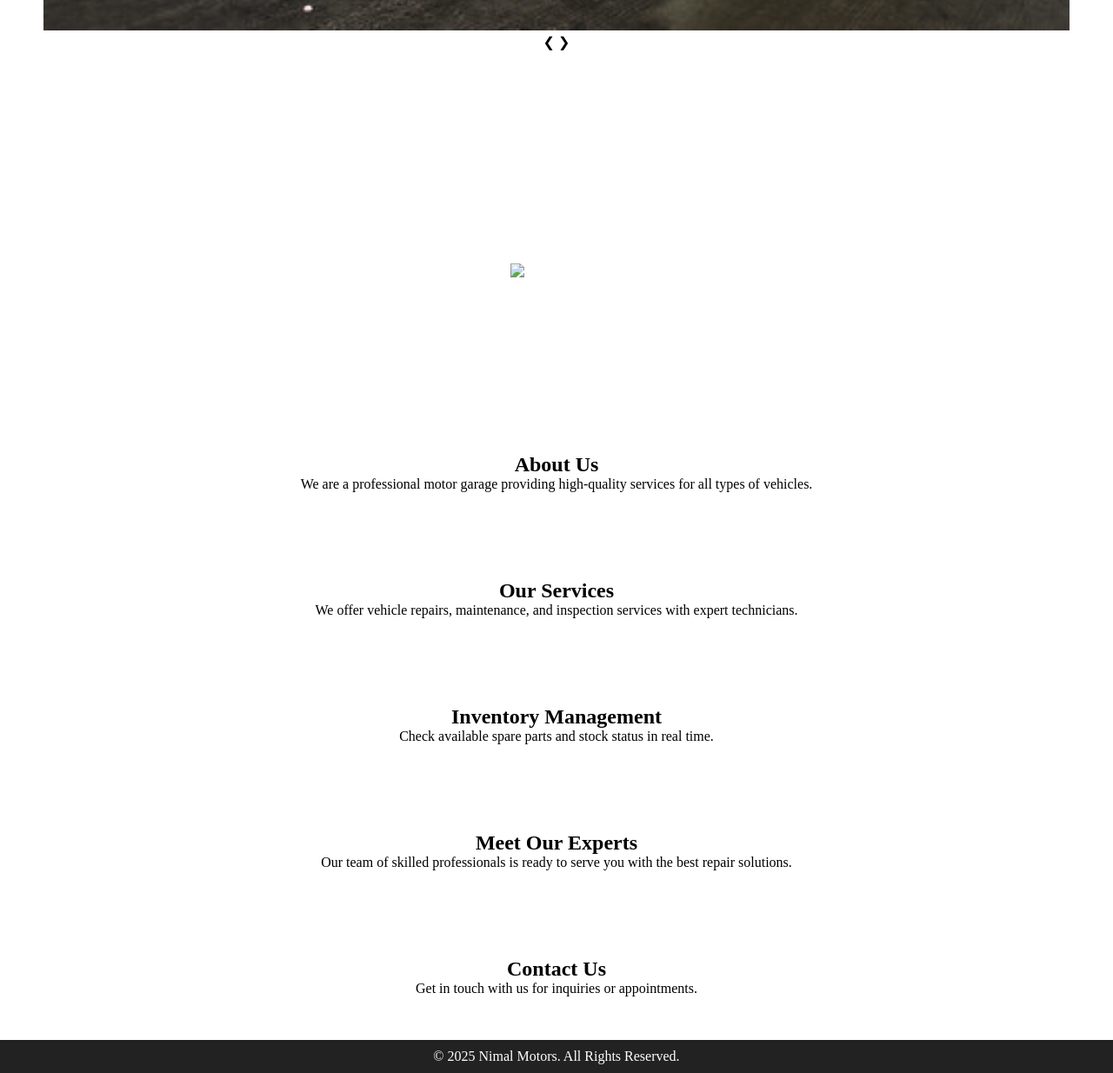
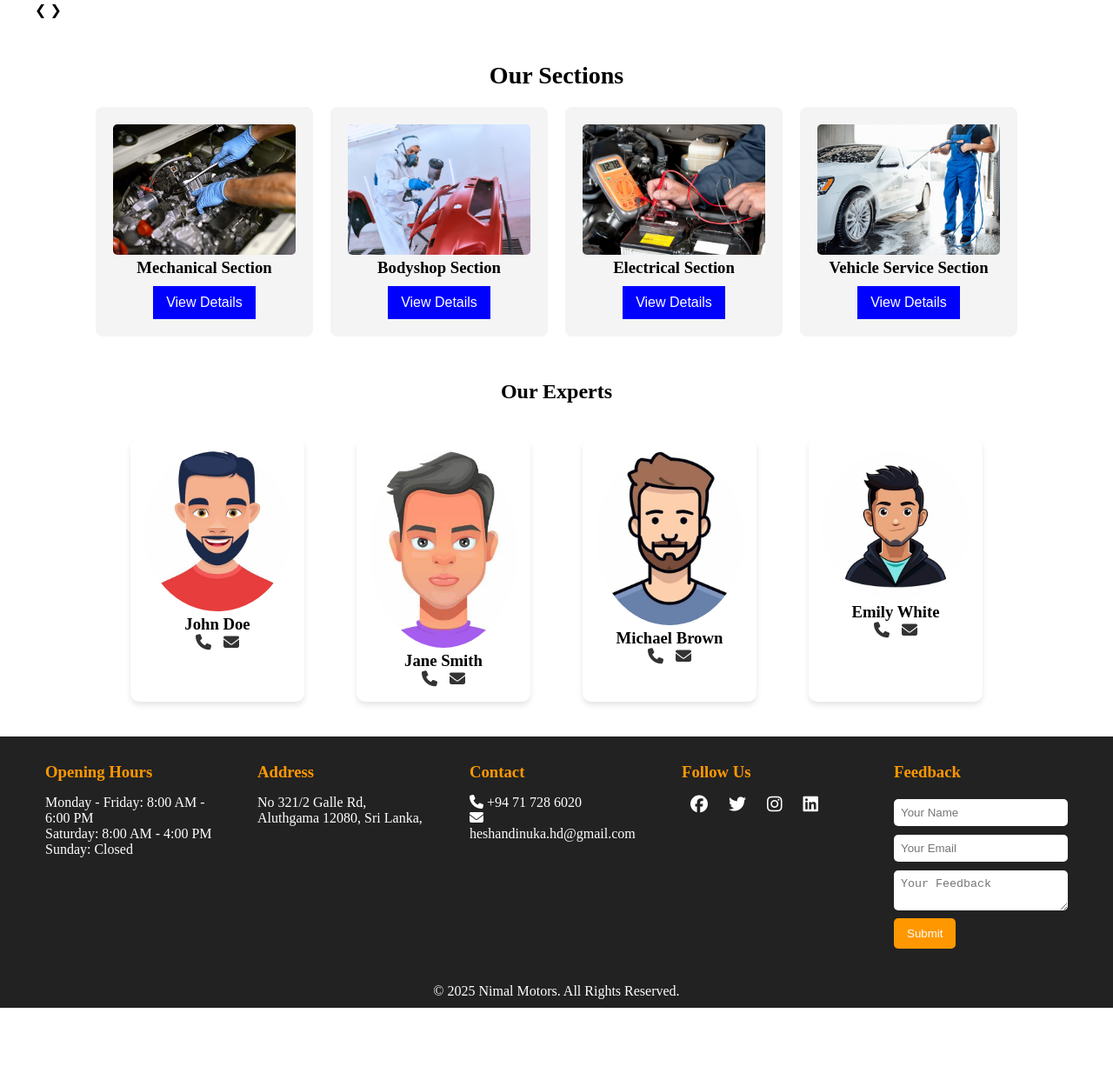
Before and after one commit to VihangiAma/Motor-Workshop-Mangement-System---Prototype-, a plain HTML site: page index.html in a window 1280 px wide. Shown: the part 907-2141 px from the top of the page at 87% size. After the commit the page ends 2066 px from the top, so only its background shows below. Drawn offline with Linux system fonts and the light colour scheme.

Commit message:
complete home page

```diff
--- a/index.css
+++ b/index.css
@@ -107,17 +107,137 @@ nav ul li a:hover {
     object-fit: cover; /* Ensures image covers the area */
 }
 
+.sections {
+    text-align: center;
+    padding: 50px 0;
+}
 
-section {
-    padding: 50px;
+.sections h2 {
+    font-size: 28px;
+    margin-bottom: 20px;
+}
+
+.sections-container {
+    display: flex;
+    justify-content: center;
+    flex-wrap: wrap;
+    gap: 20px;
+}
+
+.section-card {
+    background-color: #f4f4f4;
+    padding: 20px;
+    width: 250px;
+    border-radius: 8px;
     text-align: center;
 }
 
-/* Hero Section */
+.section-card img {
+    width: 100%;
+    height: 150px;
+    object-fit: cover;
+    border-radius: 5px;
+}
+
+.details-btn {
+    margin-top: 10px;
+    padding: 10px 15px;
+    background-color: blue;
+    color: white;
+    border: none;
+    cursor: pointer;
+    font-size: 16px;
+}
+
+/* Experts */
+.experts-container {
+    display: flex;
+    justify-content: center;
+    gap: 60px;
+    padding: 40px;
+}
+.experts h2 {
+    text-align: center;
+}
+
+.expert-card {
+    text-align: center;
+    width: 200px;
+    padding: 15px;
+    border-radius: 10px;
+    box-shadow: 0 4px 6px rgba(0, 0, 0, 0.1);
+}
+
+.expert-card img {
+    width: 100%;
+    border-radius: 50%;
+}
+
+.contact-icons a {
+    margin: 5px;
+    color: #333;
+    font-size: 18px;
+    text-decoration: none;
+}
+
+/*section {
+    padding: 50px;
+    text-align: center;
+}*/
+
+/* Hero Section
 .hero {
     background: url('../images/garage-bg.jpg') no-repeat center center/cover;
     color: white;
     padding: 100px 20px;
+}
+*/
+footer {
+    background: #333;
+    color: white;
+    padding: 30px 0;
+    text-align: center;
+}
+
+.footer-container {
+    display: flex;
+    justify-content: space-around;
+    flex-wrap: wrap;
+    padding: 20px;
+}
+
+.footer-section {
+    width: 200px;
+    text-align: left;
+}
+
+.footer-section h3 {
+    margin-bottom: 15px;
+    color: #ff9800;
+}
+
+.social-icons a {
+    color: white;
+    font-size: 20px;
+    margin: 0 10px;
+    text-decoration: none;
+}
+
+form input, form textarea {
+    width: 100%;
+    padding: 8px;
+    margin: 5px 0;
+    border-radius: 5px;
+    border: none;
+}
+
+form button {
+    background: #ff9800;
+    color: white;
+    border: none;
+    padding: 10px 15px;
+    cursor: pointer;
+    border-radius: 5px;
 }
 
 /* Footer */
--- a/index.html
+++ b/index.html
@@ -57,47 +57,121 @@
     </div>
 </section>
 
+<section class="sections" id="sections">
+    <h2>Our Sections</h2>
+    <div class="sections-container">
+        <div class="section-card">
+            <img src="mechanical.jpg" alt="Mechanical Section">
+            <h3>Mechanical Section</h3>
+            <button class="details-btn">View Details</button>
+        </div>
+        <div class="section-card">
+            <img src="bodyshop.jpg" alt="Bodyshop Section">
+            <h3>Bodyshop Section</h3>
+            <button class="details-btn">View Details</button>
+        </div>
+        <div class="section-card">
+            <img src="electrical.jpg" alt="Electrical Section">
+            <h3>Electrical Section</h3>
+            <button class="details-btn">View Details</button>
+        </div>
+        <div class="section-card">
+            <img src="service.jpg" alt="Vehicle Service Section">
+            <h3>Vehicle Service Section</h3>
+            <button class="details-btn">View Details</button>
+        </div>
+    </div>
+</section>
 
-    <!-- Home Section (Animations/Images) -->
-    <section id="home">
-        <div class="hero">
-            <h1>Welcome to Nimal Motors</h1>
-            <p>Your Trusted Garage for Quality Repairs & Maintenance</p>
-            <img src="assets/images/garage.jpg" alt="Garage Image">
+<section class="experts" id="experts">
+    <h2>Our Experts</h2>
+    <div class="experts-container">
+        <div class="expert-card">
+            <img src="sup1.jpg" alt="Supervisor 1">
+            <h3>John Doe</h3>
+            <div class="contact-icons">
+                <a href="#"><i class="fas fa-phone"></i></a>
+                <a href="#"><i class="fas fa-envelope"></i></a>
+            </div>
         </div>
-    </section>
+        <div class="expert-card">
+            <img src="sup2.jpg" alt="Supervisor 2">
+            <h3>Jane Smith</h3>
+            <div class="contact-icons">
+                <a href="#"><i class="fas fa-phone"></i></a>
+                <a href="#"><i class="fas fa-envelope"></i></a>
+            </div>
+        </div>
+        <div class="expert-card">
+            <img src="sup3.jpg" alt="Supervisor 3">
+            <h3>Michael Brown</h3>
+            <div class="contact-icons">
+                <a href="#"><i class="fas fa-phone"></i></a>
+                <a href="#"><i class="fas fa-envelope"></i></a>
+            </div>
+        </div>
+        <div class="expert-card">
+            <img src="sup4.jpg" alt="Supervisor 4">
+            <h3>Emily White</h3>
+            <div class="contact-icons">
+                <a href="#"><i class="fas fa-phone"></i></a>
+                <a href="#"><i class="fas fa-envelope"></i></a>
+            </div>
+        </div>
+    </div>
+</section>
+<footer>
+    <div class="footer-container">
+        <div class="footer-section">
+            <h3>Opening Hours</h3>
+            <p>Monday - Friday: 8:00 AM - 6:00 PM</p>
+            <p>Saturday: 8:00 AM - 4:00 PM</p>
+            <p>Sunday: Closed</p>
+        </div>
 
-    <!-- About Section -->
-    <section id="about">
-        <h2>About Us</h2>
-        <p>We are a professional motor garage providing high-quality services for all types of vehicles.</p>
-    </section>
+        <div class="footer-section">
+            <h3>Address</h3>
+            <p>
+                No 321/2 Galle Rd, </p>
+            <p>Aluthgama 12080, Sri Lanka,</p>
+        </div>
+
+        <div class="footer-section">
+            <h3>Contact</h3>
+            <p><i class="fas fa-phone"></i> +94 71 728 6020</p>
+            <p><i class="fas fa-envelope"></i>heshandinuka.hd@gmail.com </p>
+        </div>
+
+        <div class="footer-section">
+            <h3>Follow Us</h3>
+            <div class="social-icons">
+                <a href="#"><i class="fab fa-facebook"></i></a>
+                <a href="#"><i class="fab fa-twitter"></i></a>
+                <a href="#"><i class="fab fa-instagram"></i></a>
+                <a href="#"><i class="fab fa-linkedin"></i></a>
+            </div>
+        </div>
+
+        <div class="footer-section">
+            <h3>Feedback</h3>
+            <form>
+                <input type="text" placeholder="Your Name" required>
+                <input type="email" placeholder="Your Email" required>
+                <textarea placeholder="Your Feedback" required></textarea>
+                <button type="submit">Submit</button>
+            </form>
+        </div>
+    </div>
+</footer>
 
 
 
-    <!-- Services Section -->
-    <section id="sections">
-        <h2>Our Services</h2>
-        <p>We offer vehicle repairs, maintenance, and inspection services with expert technicians.</p>
-    </section>
 
-    <!-- Inventory Section -->
-    <section id="inventory">
-        <h2>Inventory Management</h2>
-        <p>Check available spare parts and stock status in real time.</p>
-    </section>
 
-    <!-- Our Experts Section -->
-    <section id="experts">
-        <h2>Meet Our Experts</h2>
-        <p>Our team of skilled professionals is ready to serve you with the best repair solutions.</p>
-    </section>
 
-    <!-- Contact Section -->
-    <section id="contact">
-        <h2>Contact Us</h2>
-        <p>Get in touch with us for inquiries or appointments.</p>
-    </section>
+
+
+
 
     <!-- Footer -->
     <footer>
```
Also changed, not shown: bodyshop.jpg (added), electrical.jpg (added), mechanical.jpg (added), service.jpg (added), sup1.jpg (added), sup2.jpg (added), sup3.jpg (added), sup4.jpg (added).
